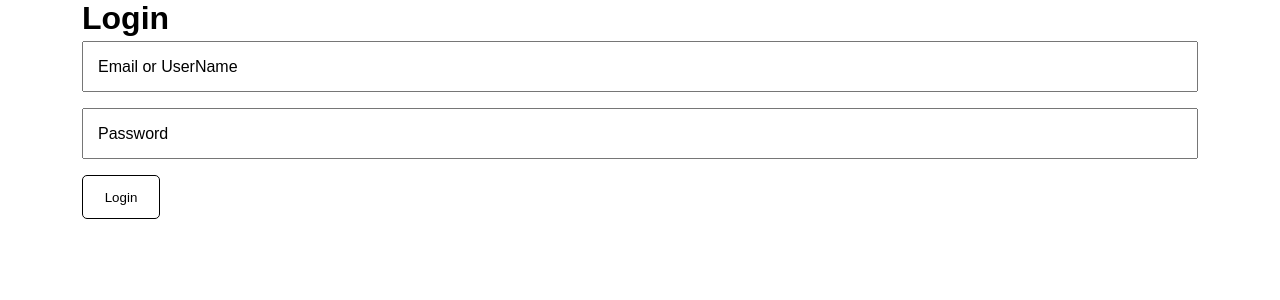
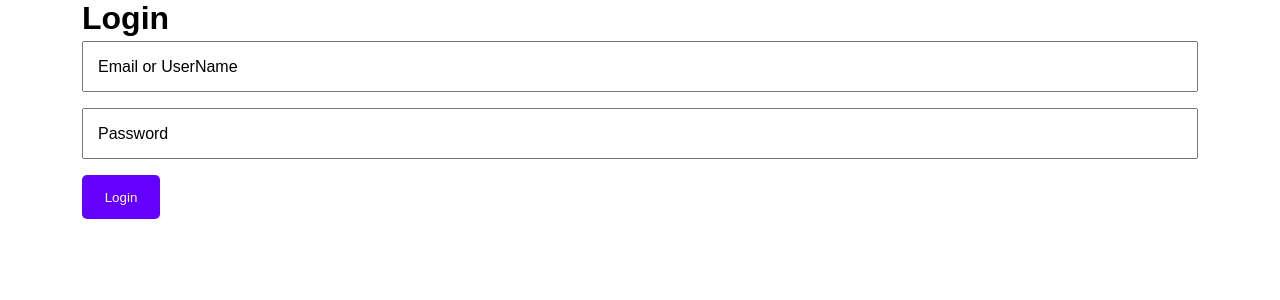
Before and after one commit to obayalhusein/edm-task, a React (Vite) app: page /login in a window 1280 px wide. Shown: the top 300 px of the page. Built offline with nearby package versions, Linux system fonts and the light colour scheme.

Commit message:
change login color to primary

```diff
--- a/src/pages/Login/index.tsx
+++ b/src/pages/Login/index.tsx
@@ -69,7 +69,7 @@ const LoginPage: React.FC = () => {
                 <UiButton
                     label="Login"
                     type="submit"
-                    fill="outline"
+                    color="primary"
                     onClick={handleSubmit}
                 />
             </form>
```
